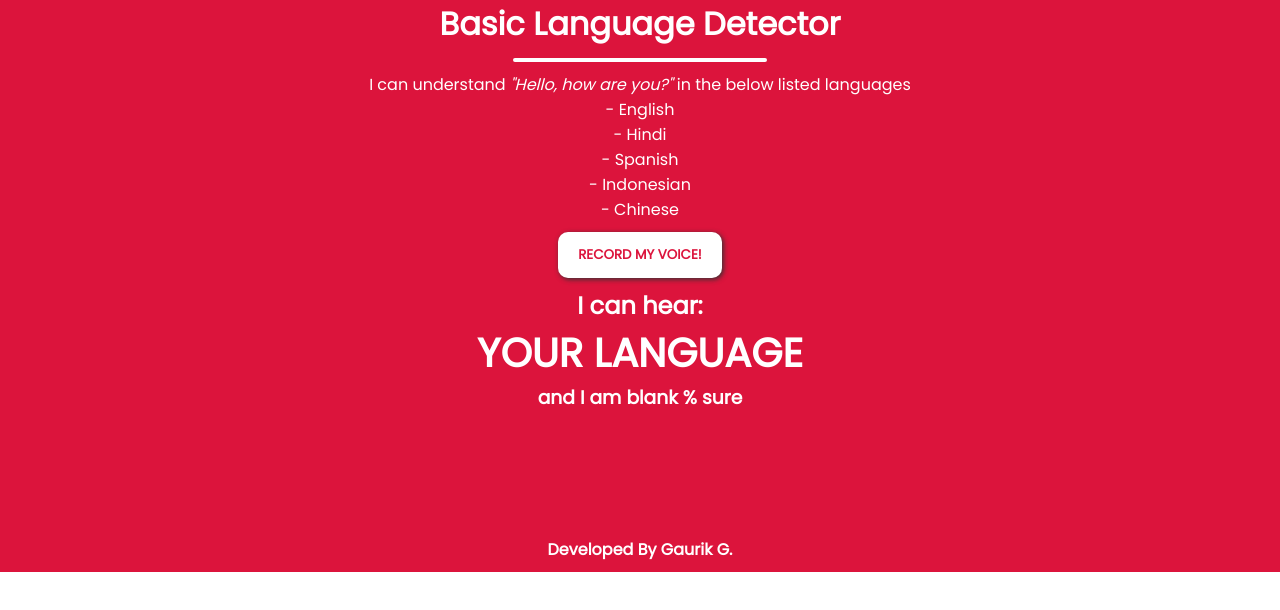
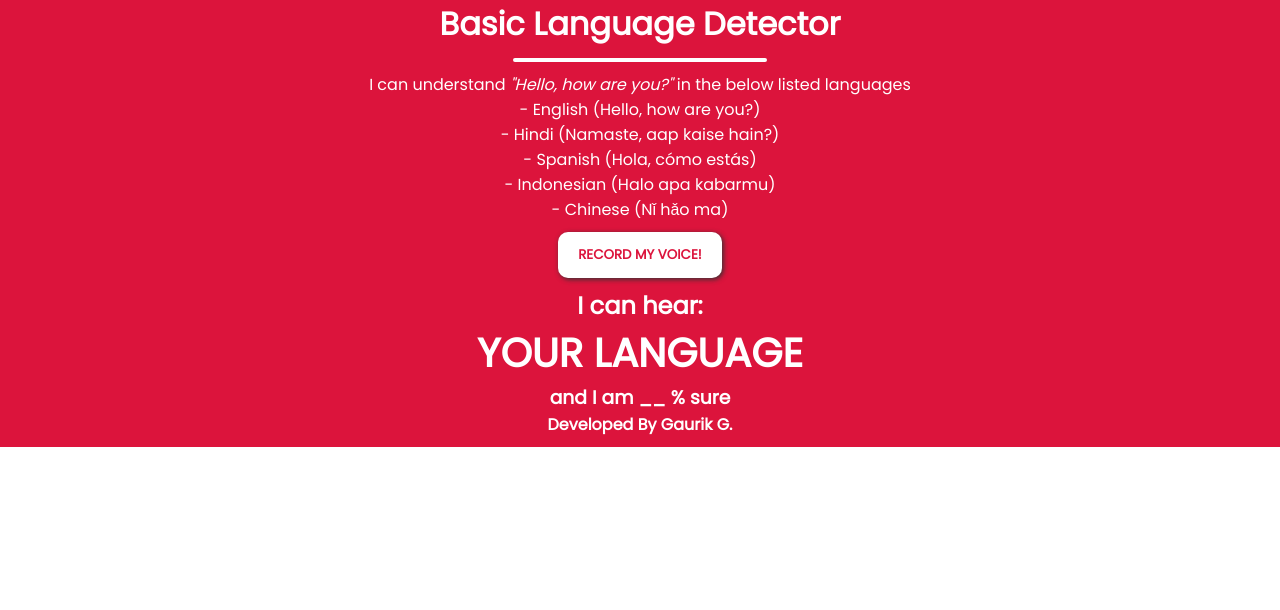
Before and after one commit to Gaurik-Gupta/Language_Detector, a plain HTML site: page index.html in a window 1280 px wide. Drawn offline with Linux system fonts and the light colour scheme.

Commit message:
Update index.html

```diff
--- a/index.html
+++ b/index.html
@@ -12,19 +12,18 @@
         <h1>Basic Language Detector</h1>
         <center><hr></center>
         <label id="note">I can understand <i>"Hello, how are you?"</i> in the below listed languages</label>
-        <br>
         <ul>
-            <li>- English</li>
-            <li>- Hindi</li>
-            <li>- Spanish</li>
-            <li>- Indonesian</li>
-            <li>- Chinese</li>
+            <li>- English (Hello, how are you?)</li>
+            <li>- Hindi (Namaste, aap kaise hain?)</li>
+            <li>- Spanish (Hola, cómo estás)</li>
+            <li>- Indonesian (Halo apa kabarmu)</li>
+            <li>- Chinese (Nǐ hǎo ma)</li>
         </ul>
-        <button>Record My Voice!</button>
+        <button onclick="startClassification();">Record My Voice!</button>
         <h2>I can hear:</h2>
         <h1 id="language_h1">Your language</h1>
-        <h3>and I am <label id="confidence_lbl">blank</label> % sure</h3>
-        <h4 id="developer">Developed By Gaurik G.</h4>
+        <h3>and I am <label id="confidence_lbl">__</label> % sure</h3>
+        <h4 id="developer_footer">Developed By Gaurik G.</h4>
     </div>
 </body>
 </html>
```
